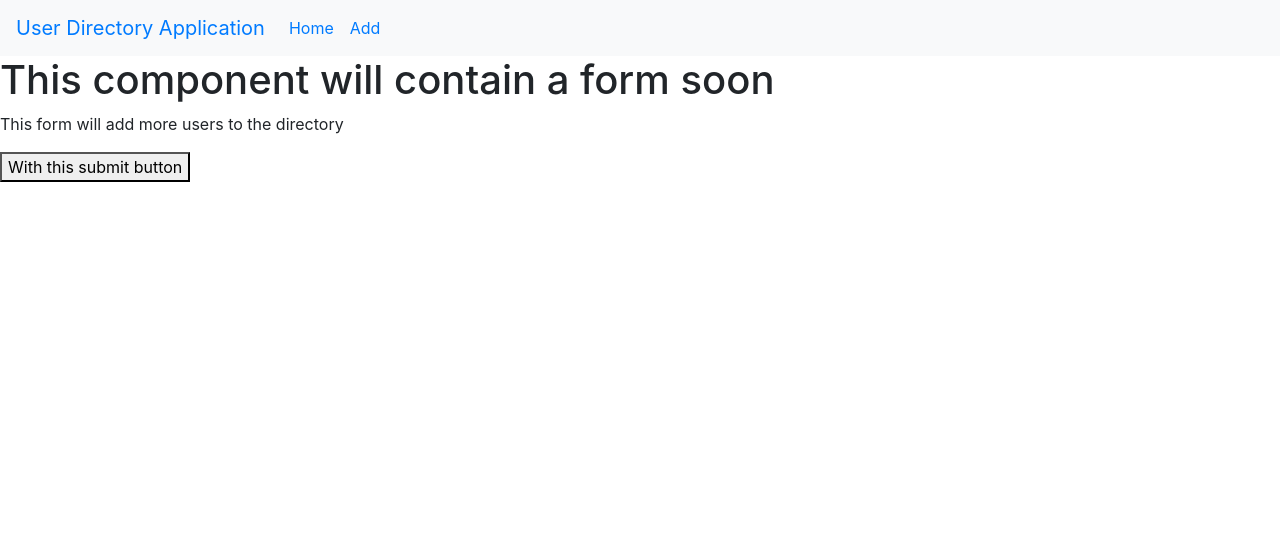
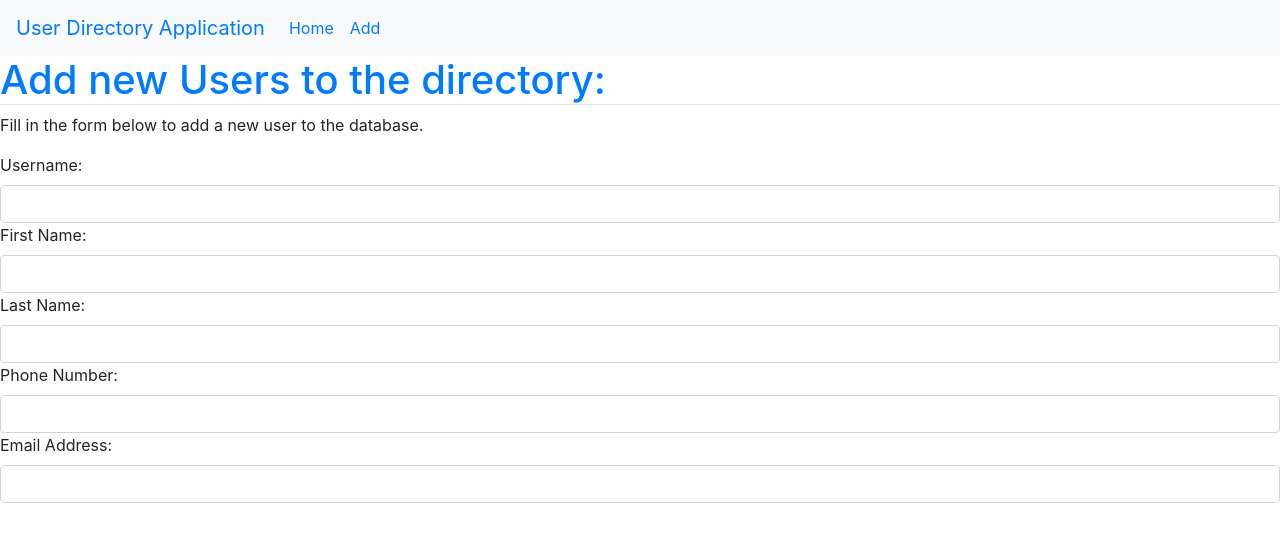
Before and after one commit to JosiahkJohnson/user-directory, a React (Create React App) app: page /add in a window 1280 px wide. Shown: the top 542 px of the page. Built offline with nearby package versions, Linux system fonts and the light colour scheme.

Commit message:
Added the input boxes to the add page

```diff
--- a/src/components/Add/index.js
+++ b/src/components/Add/index.js
@@ -6,9 +6,35 @@ function Add(){
     console.log("Add Page loaded");
     return(
         <div>
-            <h1>This component will contain a form soon</h1>
-            <p>This form will add more users to the directory</p>
-            <button>With this submit button</button>
+            {/* Title */}
+            <h1 className = "text-primary border-bottom">Add new Users to the directory:</h1>
+
+            {/* The Form the user has to work with to add new users */}
+            <form>
+                <p>Fill in the form below to add a new user to the database.</p>
+                <div className="form-group">
+
+                    {/* The username input */}
+                    <label htmlFor="userName">Username:</label>
+                    <input type="username" className="form-control" id="userName" />
+
+                    {/* First name input box */}
+                    <label htmlFor="firstName">First Name:</label>
+                    <input type="input" className="form-control" id="firstName" />
+
+                    {/* Last name input box */}
+                    <label htmlFor="lastName">Last Name:</label>
+                    <input type="input" className="form-control" id="lastName" />
+
+                    {/* phone number input box */}
+                    <label htmlFor="phone">Phone Number:</label>
+                    <input type="phone" className="form-control" id="phone" />
+
+                    {/* email address input box */}
+                    <label htmlFor="email">Email Address:</label>
+                    <input type="email" className="form-control" id="email" />
+                </div>
+            </form>
         </div>
     );
 }
```
